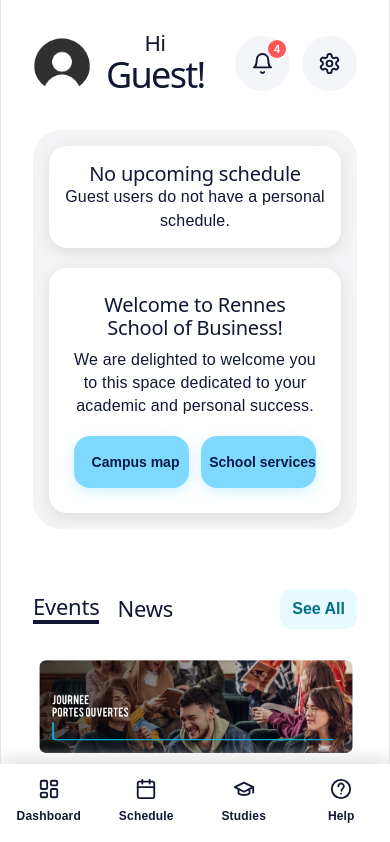
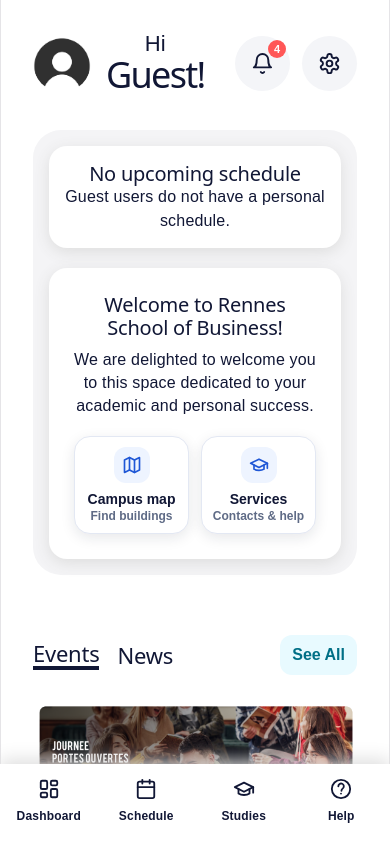
Before and after one commit to TechByAK/figma, a React (Vite) app: page /home in a window 390 px wide. Shown: the top 842 px of the page. Built offline with nearby package versions, Linux system fonts and the light colour scheme.

Commit message:
Polish mobile dashboard actions

```diff
--- a/src/pages/Home.jsx
+++ b/src/pages/Home.jsx
@@ -66,13 +66,23 @@
           </p>
           <div style={welcomeActions}>
             <button style={welcomeButton} onClick={() => navigate("/campus-map")}>
-              <AppIcon name="map" size={19} />
-              <span>Campus map</span>
+              <span style={welcomeButtonIcon}>
+                <AppIcon name="map" size={20} />
+              </span>
+              <span style={welcomeButtonText}>
+                <span style={welcomeButtonTitle}>Campus map</span>
+                <span style={welcomeButtonSubtitle}>Find buildings</span>
+              </span>
             </button>
 
             <button style={welcomeButton} onClick={() => navigate("/school-services")}>
-              <AppIcon name="school" size={19} />
-              <span>School services</span>
+              <span style={welcomeButtonIcon}>
+                <AppIcon name="school" size={20} />
+              </span>
+              <span style={welcomeButtonText}>
+                <span style={welcomeButtonTitle}>Services</span>
+                <span style={welcomeButtonSubtitle}>Contacts & help</span>
+              </span>
             </button>
           </div>
         </div>
@@ -216,7 +226,11 @@
 const dateBox = { background: "#fde6f3", borderRadius: "12px", padding: "18px", textAlign: "center", color: "#7a0b4f", fontSize: "20px" };
 const welcomeCard = { background: "white", borderRadius: "18px", padding: "25px", marginTop: "20px", boxShadow: "0 4px 15px #ddd" };
 const welcomeActions = { display: "grid", gridTemplateColumns: "repeat(2, minmax(0, 1fr))", gap: "12px", marginTop: "18px" };
-const welcomeButton = { minHeight: "52px", background:"#7fd9ff", color:"#081a4a", border:"none", borderRadius:"16px", padding:"0 14px", fontSize:"14px", fontWeight:"700", cursor:"pointer", boxShadow:"0 4px 14px rgba(127,217,255,0.35)", display: "flex", alignItems: "center", justifyContent: "center", gap: "8px", whiteSpace: "nowrap" };
+const welcomeButton = { minHeight: "74px", minWidth: 0, background:"white", color:"#081a4a", border:"1px solid #e3e8f3", borderRadius:"16px", padding:"10px", cursor:"pointer", boxShadow:"0 4px 14px rgba(20,25,50,0.1)", display: "flex", flexDirection: "column", alignItems: "center", justifyContent: "center", gap: "8px", textAlign: "center" };
+const welcomeButtonIcon = { width: "36px", height: "36px", display: "inline-flex", alignItems: "center", justifyContent: "center", borderRadius: "12px", background: "#eef4ff", color: "#1f57d6" };
+const welcomeButtonText = { minWidth: 0, display: "grid", gap: "2px" };
+const welcomeButtonTitle = { color: "#111735", fontSize: "14px", fontWeight: "800", lineHeight: 1.15, overflowWrap: "anywhere" };
+const welcomeButtonSubtitle = { color: "#5f6b86", fontSize: "12px", fontWeight: "800", lineHeight: 1.2, overflowWrap: "anywhere" };
 const eventsHeader = { display: "flex", justifyContent: "space-between", alignItems: "center", gap: "14px", marginBottom: "2px" };
 const eventTabs = { minWidth: 0, display: "flex", alignItems: "center", gap: "18px", flexWrap: "wrap" };
 const activeEventTab = { margin: 0, borderBottom: "4px solid #111735", color: "#111735", fontSize: "22px", lineHeight: 1.2 };
```
